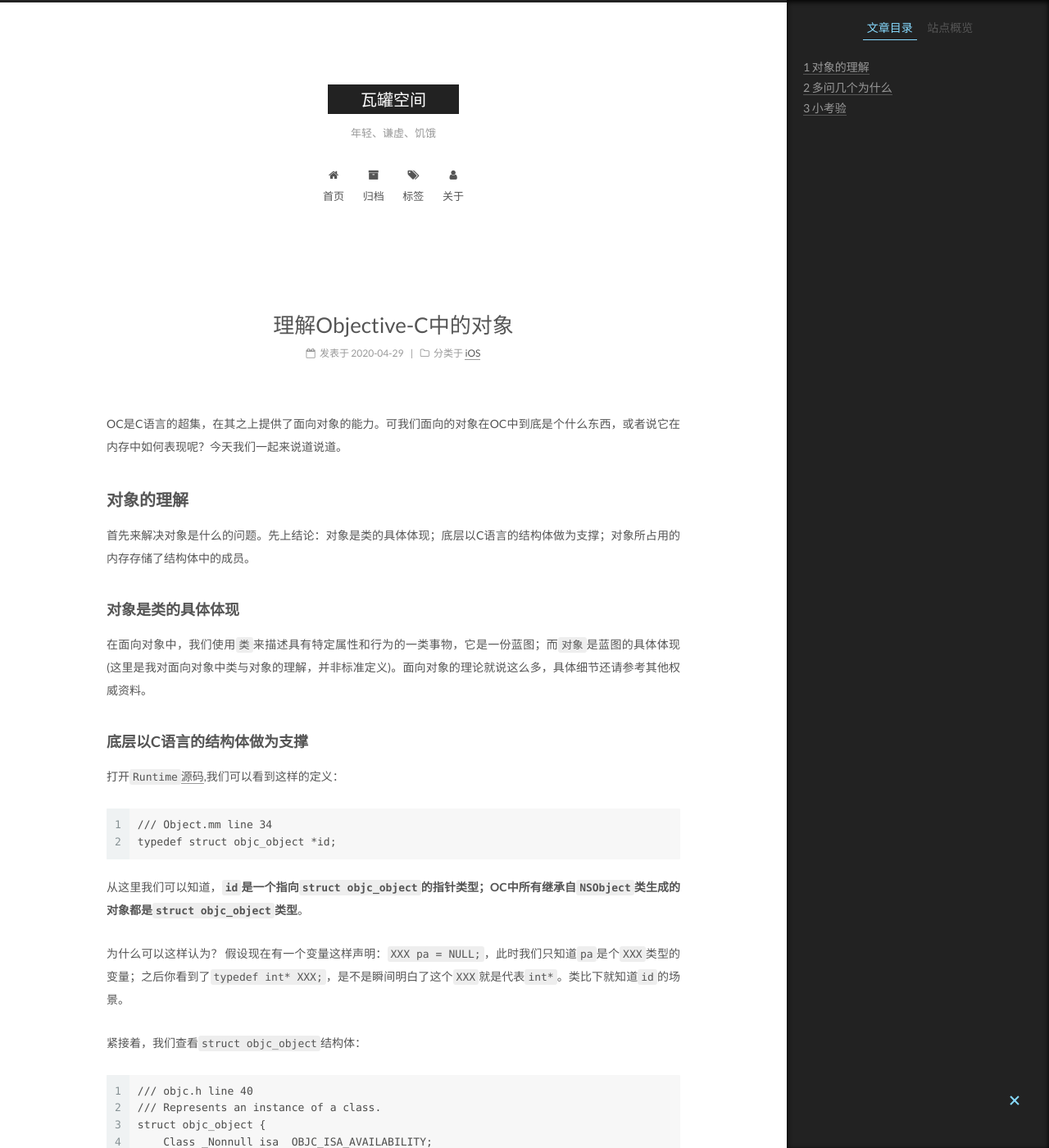
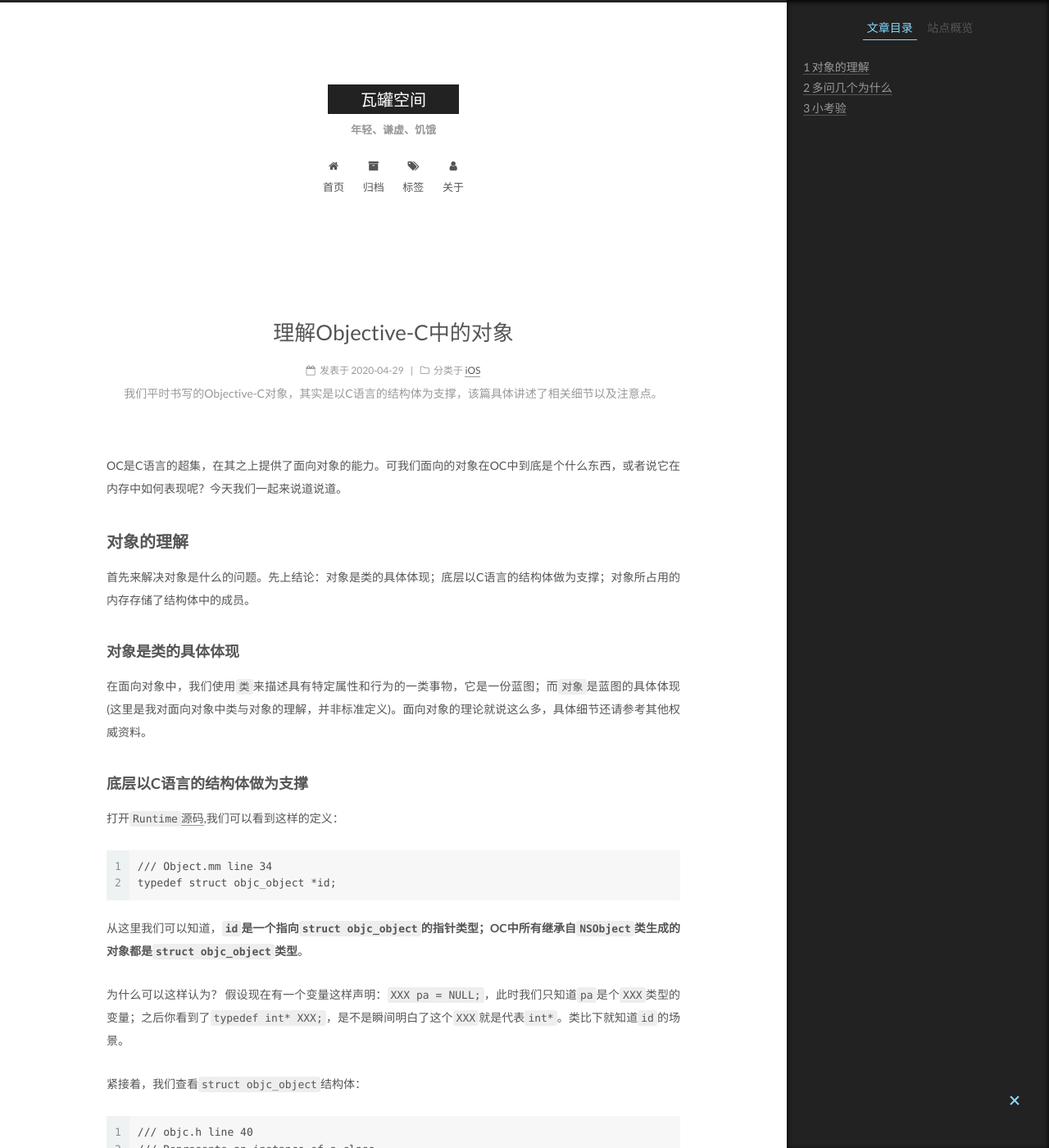
Before and after one commit to niwaguan/niwaguan.github.io, a Jekyll site: the page built from _posts/2020-04-29-object.md, in a window 1280 px wide and 1400 px high. Shown: the whole window at 82% size. Built offline with Jekyll 4.4.1, drawn with Linux system fonts in a browser that asks for light colours; comment, search, counter and statistics services are not loaded; part of the change alters nothing that is shown.

Commit message:
调整网站分析

```diff
--- a/_config.yml
+++ b/_config.yml
@@ -105,7 +105,7 @@ copyright: true
 canonical: true
 
 # Change headers hierarchy on site-subtitle (will be main site description) and on all post/pages titles for better SEO-optimization.
-seo: false
+seo: true
 
 # If true, will add site-subtitle to index page, added in jekyll config.
 # subtitle: Subtitle
@@ -373,7 +373,7 @@ han: false
 #swiftype_key:
 
 # Baidu Analytics ID
-baidu_analytics: 82dce536707c0e907a34d290283096f4
+baidu_analytics: 1229acb4f6728e0ce6775dbacad010d3
 
 # Duoshuo ShortName
 #duoshuo_shortname:
@@ -462,7 +462,7 @@ gitalk:
 google_site_verification: fUl8N6Ww2iCeBSotVE3-sQzX1thrFhsc2wFtbJzhm_w
 
 # Google Analytics
-#google_analytics:
+google_analytics: UA-165377571-1
 
 # Yandex Webmaster tools verification setting
 # See: https://webmaster.yandex.ru/
--- a/_posts/2020-04-29-object.md
+++ b/_posts/2020-04-29-object.md
@@ -1,6 +1,7 @@
 ---
 layout: post
 title: 理解Objective-C中的对象
+description: 我们平时书写的Objective-C对象，其实是以C语言的结构体为支撑，该篇具体讲述了相关细节以及注意点。
 category:
   - iOS
 tags:
```
